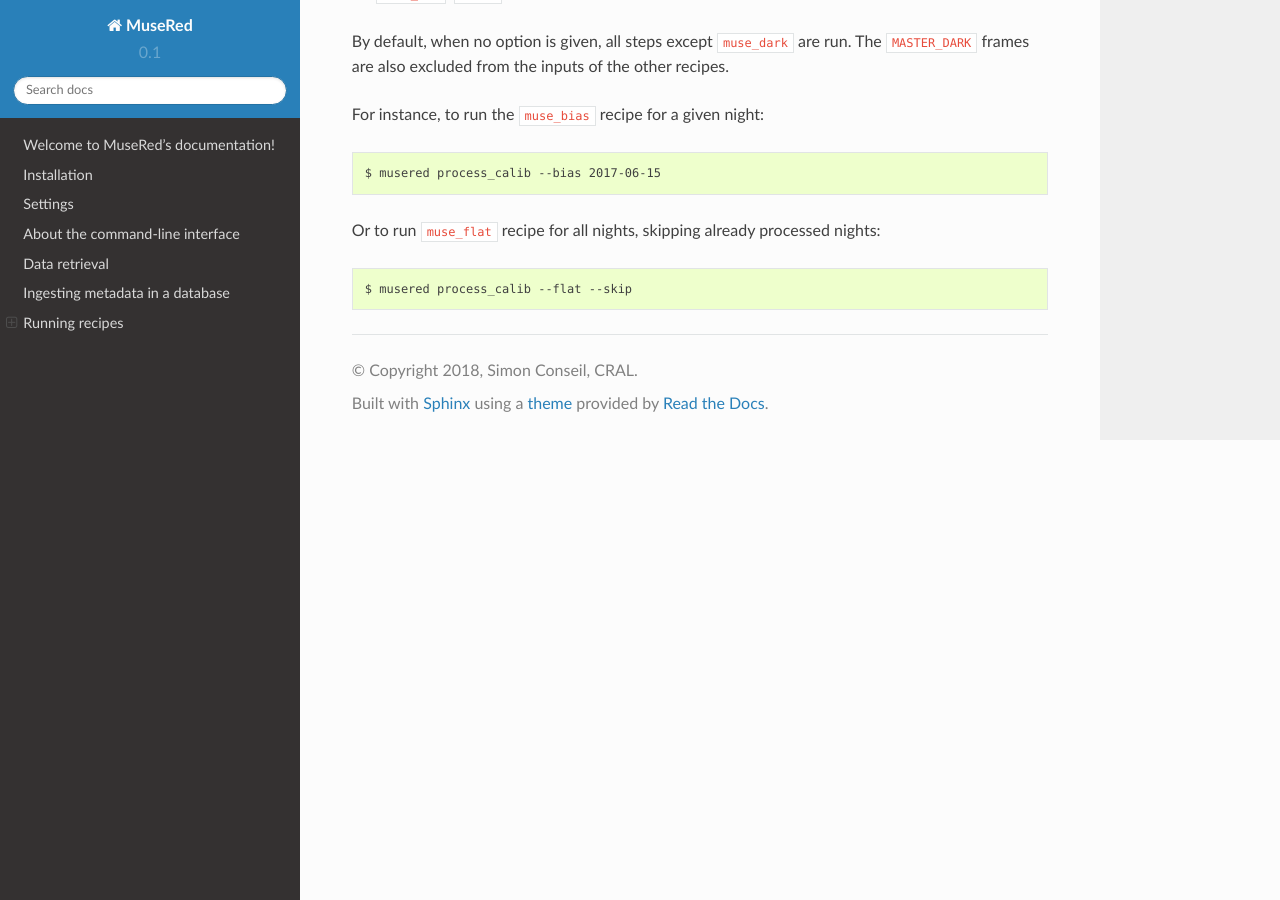
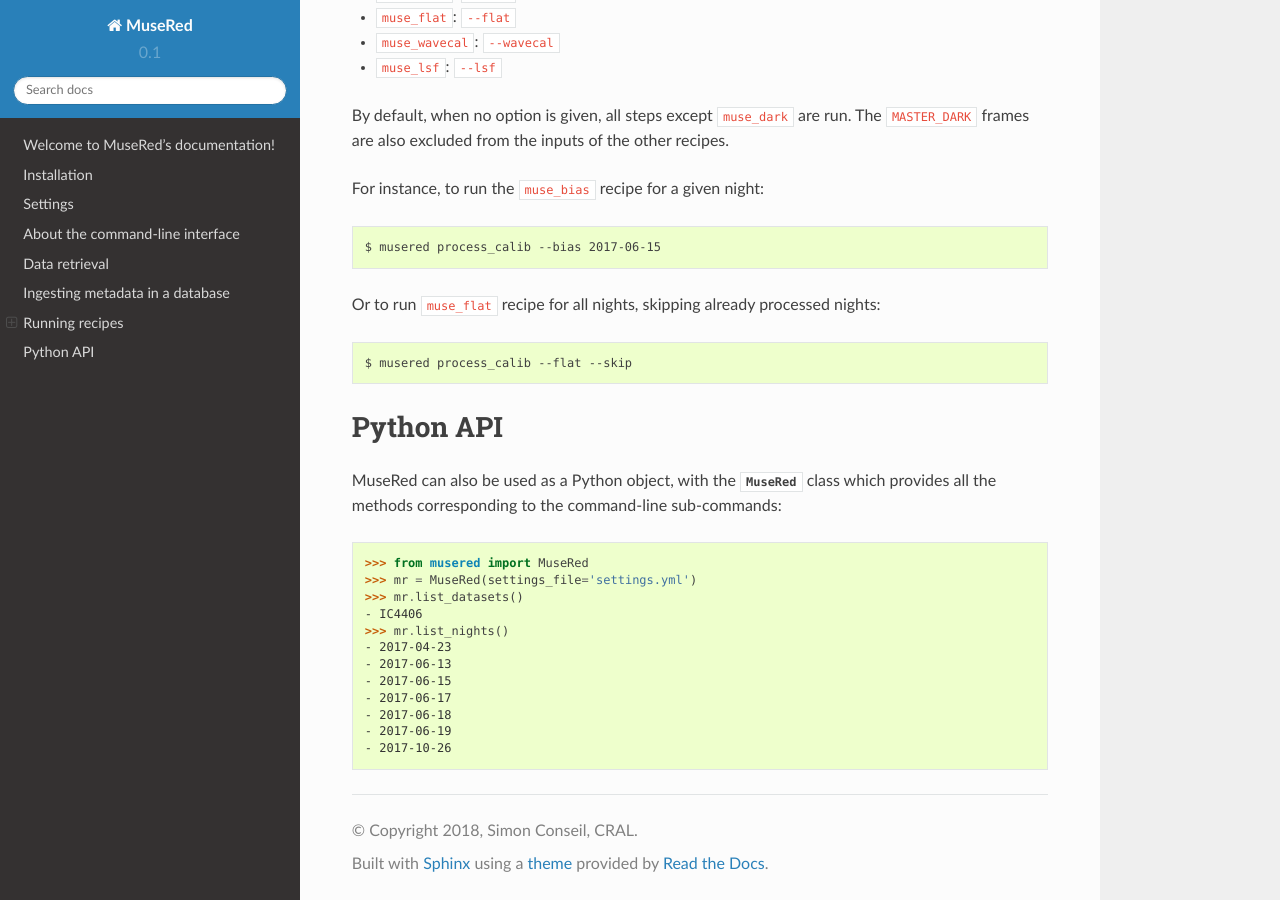
Before and after one commit to musevlt/musered, a Sphinx documentation site: the page built from docs/index.rst, in a window 1280 px wide and 900 px high, scrolled down 2364 px. Built offline with Sphinx 7.4.7 and the Read the Docs theme 2.0.0, drawn with Linux system fonts in a browser that asks for light colours; some of the changed text lies outside the part shown.

Commit message:
Add python example

```diff
--- a/docs/index.rst
+++ b/docs/index.rst
@@ -42,7 +42,9 @@ folder.
 One important thing in the organisation of the reduction is the concept of
 *dataset*. This defines a set of files that are retrieved and reduced together.
 For instance to define a `IC4406` dataset (observed during WFM-AO
-commissioning)::
+commissioning):
+
+.. code-block:: yaml
 
     datasets:
       IC4406:
@@ -55,10 +57,14 @@ See below for the meaning of *archive_filter*.
 About the command-line interface
 ================================
 
-Every step can be run with sub-commands of the ``musered`` command. It is also
-possible to setup completion (using `click-completion`_, TODO: explain), or to
-run the subcommands in a REPL with ``musered repl`` (after installing
-`click-repl`_).
+Every step can be run with sub-commands of the ``musered`` command. By default
+it supposes that the command is run in the directory containing the settings
+file, named ``settings.yml``. Otherwise this settings file can be specified
+with ``--settings``.
+
+It is also possible to setup completion (using `click-completion`_, TODO:
+explain), or to run the subcommands in a REPL with ``musered repl`` (after
+installing `click-repl`_).
 
 Data retrieval
 ==============
@@ -120,6 +126,28 @@ nights::
 
     $ musered process_calib --flat --skip
 
+Python API
+==========
+
+MuseRed can also be used as a Python object, with the `~musered.MuseRed` class
+which provides all the methods corresponding to the command-line sub-commands:
+
+.. code-block:: python
+
+    >>> from musered import MuseRed
+    >>> mr = MuseRed(settings_file='settings.yml')
+    >>> mr.list_datasets()
+    - IC4406
+    >>> mr.list_nights()
+    - 2017-04-23
+    - 2017-06-13
+    - 2017-06-15
+    - 2017-06-17
+    - 2017-06-18
+    - 2017-06-19
+    - 2017-10-26
+
+
 
 .. _astroquery: https://astroquery.readthedocs.io/en/latest/
 .. _click-completion: https://github.com/click-contrib/click-completion
```
